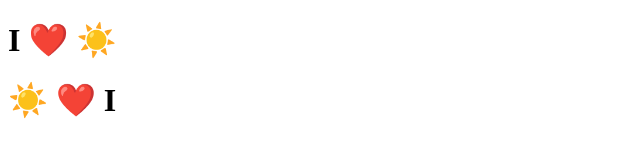
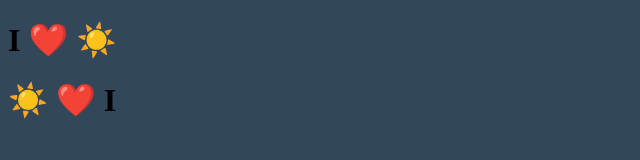
Before and after one commit to Kaz1rr/kaz1rr.github.io, a plain HTML site: page index.html in a window 1280 px wide. Shown: the whole page, without its empty margins (0-640 px from the left). Drawn offline with Linux system fonts and the light colour scheme.

Commit message:
changed background

```diff
--- a/index.html
+++ b/index.html
@@ -5,7 +5,7 @@
     <meta name="viewport" content="width=device-width, initial-scale=1.0">
     <title>Jake is Quite Cool</title>
 </head>
-<body>
+<body style="background-color:#33475b">
     <h1>I ❤️ ☀️</h1>
     <h1>☀️ ❤️ I</h1>
 </body>
```
